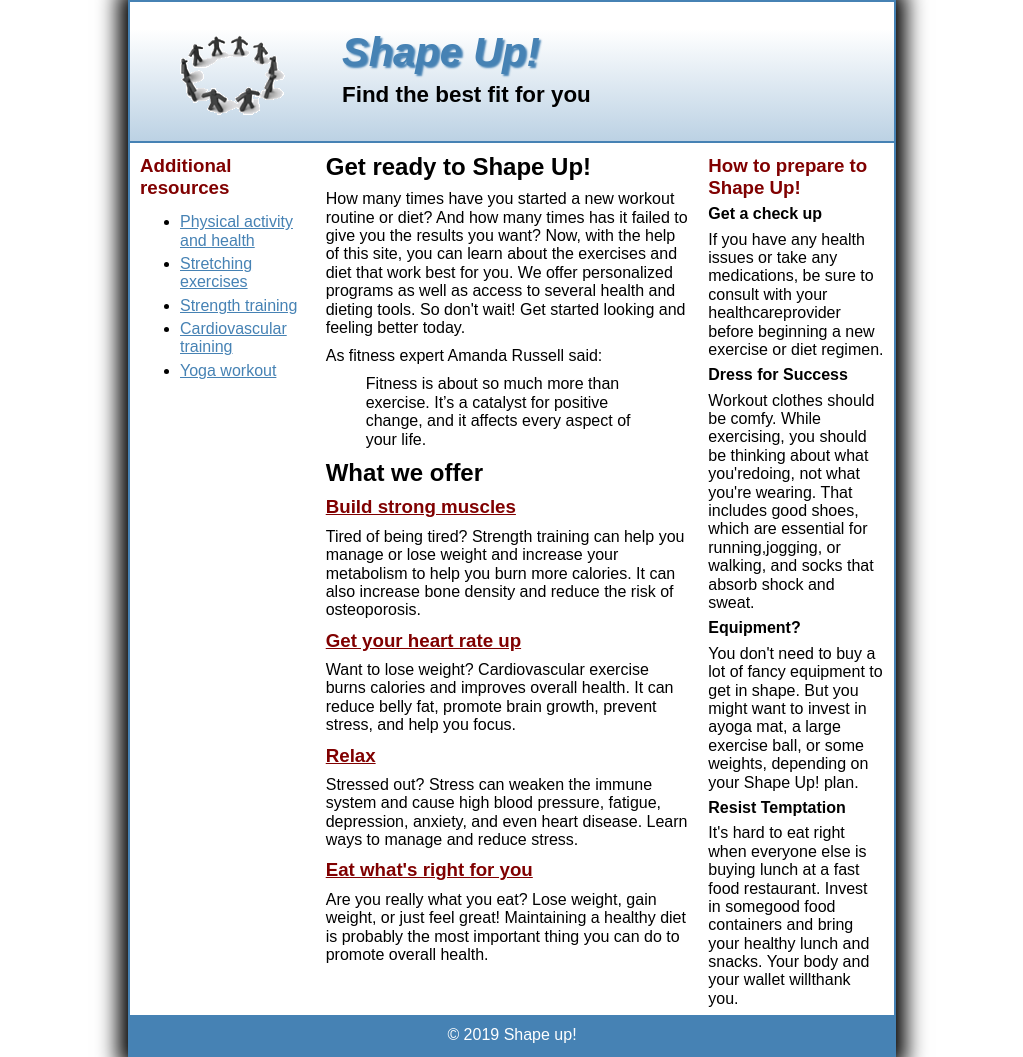
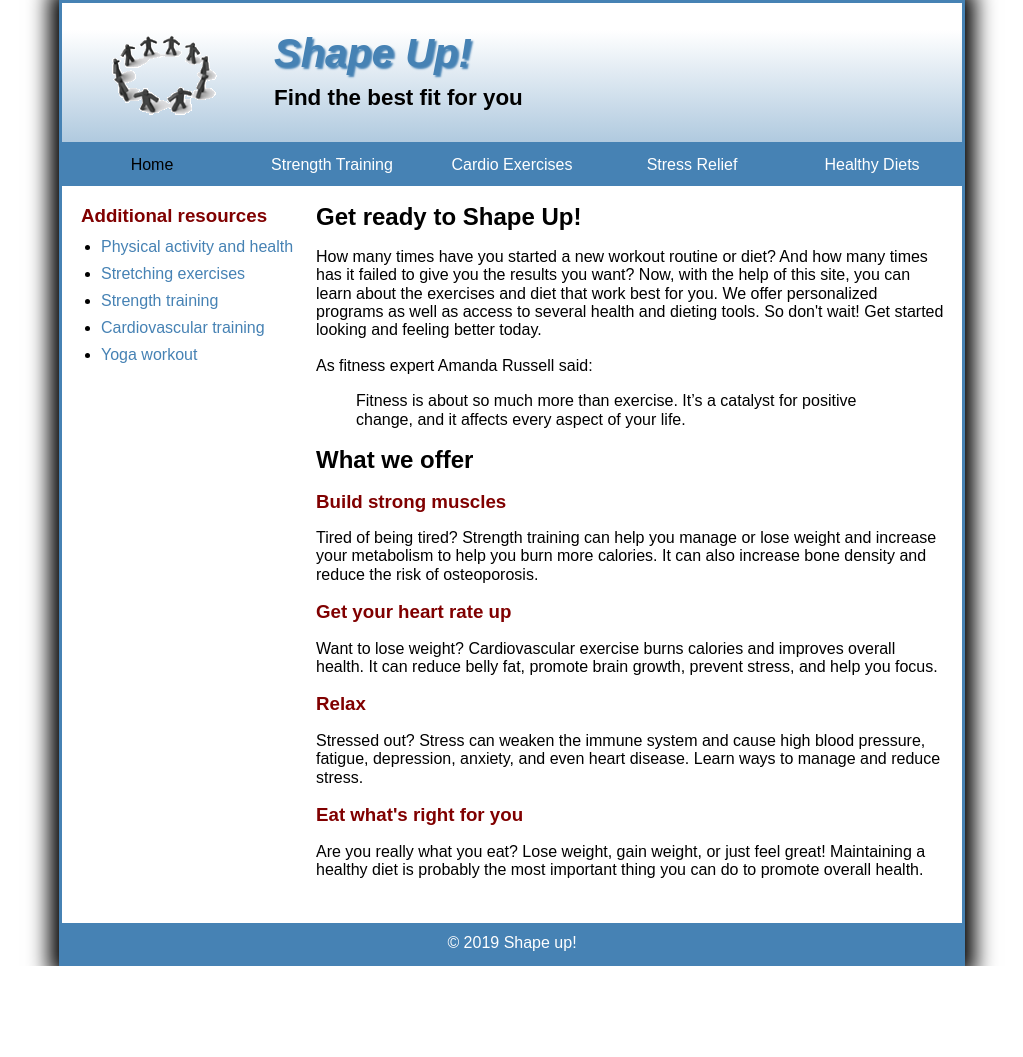
Before and after one commit to ec04012/csci4300-assignments, a PHP site: page /main.html in a window 1280 px wide. Shown: the whole page, without its empty margins (128-1151 px from the left). After the commit the page ends 966 px from the top, so only its background shows below. Run offline with PHP 8.4, Linux system fonts and the light colour scheme.

Commit message:
Assignment 5, added nav bar, removed right sidebar

```diff
--- a/main.css
+++ b/main.css
@@ -6,18 +6,16 @@
 
 /* General stuff, eg background */
 body {
+    width: 900px;
+    margin: 0 auto;
     justify-content: center;
-    margin-left: 20%;
-    margin-right: 20%;
-    border: 2px solid steelblue;
-    margin-top: 0px;
-    margin-bottom: 0px;
+    border: 3px solid steelblue;
     box-shadow: 0px 0px 20px 10px black;
 }
 
 /* Header color, border, height */
 header {
-    background-image: linear-gradient(to top, steelblue -175%, white 100%);
+    background-image: linear-gradient(to top, steelblue -135%, white 100%);
     border-bottom: 2px solid steelblue;
     height: 7em;
 }
@@ -41,13 +39,66 @@ header img {
     margin-top: -1%;
 }
 
+/* Nav Bar at the top */
+#nav_menu ul {
+    list-style-type: none;
+    margin: 0;
+    padding: 0;
+    position: relative;
+}
+#nav_menu ul li {
+    float: left;
+    width: 20%; /* There are 5 elements in the nav bar */
+    margin: 0;
+    padding: 0;
+}
+#nav_menu ul li a {
+    text-align: center;
+    display: block;
+    text-decoration: none;
+    background-color: steelblue;
+    color: white;
+    font-weight: none;
+    padding: .75em 0 .75em 0; /* Padding on top and bottom of text */
+}
+#nav_menu ul li a.current {
+    color: black;
+}
+#nav_menu ul li a.current:hover {
+    color: white;
+}
+/* Nav bar sub menu */
+#nav_menu ul ul {
+    display: none;
+    position: absolute;
+    top: 100%;
+    width: 100%;
+}
+#nav_menu ul ul li {
+    float: none;
+}
+#nav_menu ul li:hover > ul, #nav_menu ul li:focus-within > ul {
+    display: block;
+}
+/* Clear fix */
+#nav_menu > ul::after {
+    content: "";
+    display: block;
+    clear: both;
+}
+/* Focus and hover for nav bar */
+#nav_menu a:focus, #nav_menu a:hover {
+    font-weight: bold;
+    background-color: lightsteelblue;
+}
+
 /* Main section left and right padding*/
 main {
     /*clear: left;*/
     padding-left: 10px;
     padding-right: 10px;
-    margin: 0% 0% 4% 0%;
-    width: 48%;
+    margin: 0% 0% 3% 0%;
+    width: 70%;
     float: left;
 }
 /* Main section children spacing */
@@ -57,49 +108,42 @@ main>* {
     margin-bottom: 2.7%;
 }
 
-/* Side bars */
+/* Left side bar */
 aside {
-    margin: 0em 0em 0em 0em;
-    padding: 0em 0em 0em 0em;
+    margin: 0em 0em 0em 1%;
+    padding: .5em 0em 0em 0em;
 }
 aside>* {
-    margin-top: 4%;
-    margin-bottom: 4%;
+    margin-top: 5%;
+    margin-bottom: 0;
 }
 aside>h3 {
-    margin-top: 7%;
     color: maroon;
 }
 /* List on left */
 aside ul{
-    margin-top: 15px;
-    padding-top: 0em;
+    margin-top: 0;
+    padding-top: 0;
+    padding-left: 1.25em;
 }
 ul>li {
     margin-top: 5px;
+    padding-bottom: 1.75%;
+}
+aside nav ul li a {
+    color: steelblue;
+    text-decoration: none;
 }
 /* Left bar */
 #sidebarLeft {
-    width: 23%;
+    width: 25%;
     float: left;
     padding-left: 10px;
 }
-/* Right bar */
-#sidebarRight {
-    width: 23%;
-    float: right;
-    padding-right: 10px;
-}
 
-/* Link colors*/
-.maroon {
+/* Additional Resources headers */
+main h3 {
     color: maroon;
-}
-.maroon:hover {
-    color: steelblue;
-}
-.add_resources {
-    color: steelblue;
 }
 
 footer {
--- a/main.html
+++ b/main.html
@@ -11,35 +11,55 @@
 
 <body>
     <header>
-        <img src="shape_up_logo.png" alt="Shape Up Logo">
+        <a href="main.html"><img src="shape_up_logo.png" alt="Shape Up Logo"></a>
         <h1>Shape Up!</h1>
         <h3>Find the best fit for you</h3>
     </header>
+    <nav id="nav_menu">
+        <ul>
+            <li><a href="main.html" class="current">Home</a></li>
+            <li><a href="placeholder.html">Strength Training</a></li>
+            <li><a href="placeholder.html"> Cardio Exercises</a></li>
+            <li><a href="#">Stress Relief</a>
+                <ul>
+                    <li><a href="placeholder.html">What is stress??</a></li>
+                    <li><a href="placeholder.html">5 Helpful Tips</a></li>
+                    <li><a href="placeholder.html">Meditation</a></li>
+                    <li><a href="placeholder.html">Vipassana</a></li>
+                </ul>
+            </li>
+            <li><a href="#">Healthy Diets</a>
+                <ul>
+                    <li><a href="placeholder.html">Why a Healthy Diet?</a></li>
+                    <li><a href="placeholder.html">Plan Your Meals</a></li>
+                    <li><a href="placeholder.html">Count Your Calories</a></li>
+                    <li><a href="placeholder.html">Calculate Your BMI”</a></li>
+                </ul>
+            </li>
+        </ul>
+    </nav>
     <aside id="sidebarLeft">
         <h3>Additional resources</h3>
         <nav>
             <ul>
                 <li>
-                    <a href="https://www.cdc.gov/physicalactivity/basics/pa-health/index.htm" class="add_resources">
+                    <a href="https://www.cdc.gov/physicalactivity/basics/pa-health/index.htm">
                         Physical activity and health</a>
                 </li>
                 <li>
-                    <a href="http://www.heart.org/HEARTORG/HealthyLiving/PhysicalActivity/FitnessBasics/Flexibility-Exercise-Stretching_UCM_464002_Article.jsp#.WpB8zIPwaUl"
-                        class="add_resources">
+                    <a href="http://www.heart.org/HEARTORG/HealthyLiving/PhysicalActivity/FitnessBasics/Flexibility-Exercise-Stretching_UCM_464002_Article.jsp#.WpB8zIPwaUl">
                         Stretching exercises</a>
                 </li>
                 <li>
-                    <a href="http://www.heart.org/HEARTORG/HealthyLiving/PhysicalActivity/FitnessBasics/Strength-and-Resistance-Training-Exercise_UCM_462357_Article.jsp#.WpCPxIPwaUl"
-                        class="add_resources">
+                    <a href="http://www.heart.org/HEARTORG/HealthyLiving/PhysicalActivity/FitnessBasics/Strength-and-Resistance-Training-Exercise_UCM_462357_Article.jsp#.WpCPxIPwaUl">
                         Strength training</a>
                 </li>
                 <li>
-                    <a href="https://www.health.harvard.edu/exercise-and-fitness/interval-training-for-a-stronger-heart"
-                        class="add_resources">
+                    <a href="https://www.health.harvard.edu/exercise-and-fitness/interval-training-for-a-stronger-heart">
                         Cardiovascular training</a>
                 </li>
                 <li>
-                    <a href="https://www.self.com/gallery/power-yoga-workout" class="add_resources">
+                    <a href="https://www.self.com/gallery/power-yoga-workout">
                         Yoga workout</a>
                 </li>
             </ul>
@@ -56,36 +76,20 @@
             every aspect of your life.</blockquote>
 
         <h2>What we offer</h2>
-        <h3><a class="maroon" href="placeholder.html">Build strong muscles</a></h3>
+        <h3>Build strong muscles</h3>
         <p>Tired of being tired? Strength training can help you manage or lose weight and increase your
             metabolism to help you burn more calories. It can also increase bone density and reduce the risk
             of osteoporosis.</p>
-        <h3><a class="maroon" href="placeholder.html">Get your heart rate up</a></h3>
+        <h3>Get your heart rate up</h3>
         <p>Want to lose weight? Cardiovascular exercise burns calories and improves overall health. It can
             reduce belly fat, promote brain growth, prevent stress, and help you focus.</p>
-        <h3><a class="maroon" href="placeholder.html">Relax</a></h3>
+        <h3>Relax</h3>
         <p>Stressed out? Stress can weaken the immune system and cause high blood pressure, fatigue,
             depression, anxiety, and even heart disease. Learn ways to manage and reduce stress.</p>
-        <h3><a class="maroon" href="placeholder.html">Eat what's right for you</a></h3>
+        <h3>Eat what's right for you</a></h3>
         <p>Are you really what you eat? Lose weight, gain weight, or just feel great! Maintaining a healthy
             diet is probably the most important thing you can do to promote overall health.</p>
     </main>
-    <aside id="sidebarRight">
-        <h3>How to prepare to Shape Up!</h3>
-        <h4>Get a check up</h4>
-        <p>If you have any health issues or take any medications, be sure to consult with your healthcareprovider before
-            beginning a new exercise or diet regimen.</p>
-        <h4>Dress for Success</h4>
-        <p>Workout clothes should be comfy. While exercising, you should be thinking about what you'redoing, not what
-            you're wearing. That includes good shoes, which are essential for running,jogging, or walking, and socks
-            that absorb shock and sweat.</p>
-        <h4>Equipment?</h4>
-        <p>You don't need to buy a lot of fancy equipment to get in shape. But you might want to invest in ayoga mat, a
-            large exercise ball, or some weights, depending on your Shape Up! plan.</p>
-        <h4>Resist Temptation</h4>
-        <p>It's hard to eat right when everyone else is buying lunch at a fast food restaurant. Invest in somegood food
-            containers and bring your healthy lunch and snacks. Your body and your wallet willthank you.</p>
-    </aside>
     <footer>
         <p>&copy; 2019 Shape up!</p>
     </footer>
```
